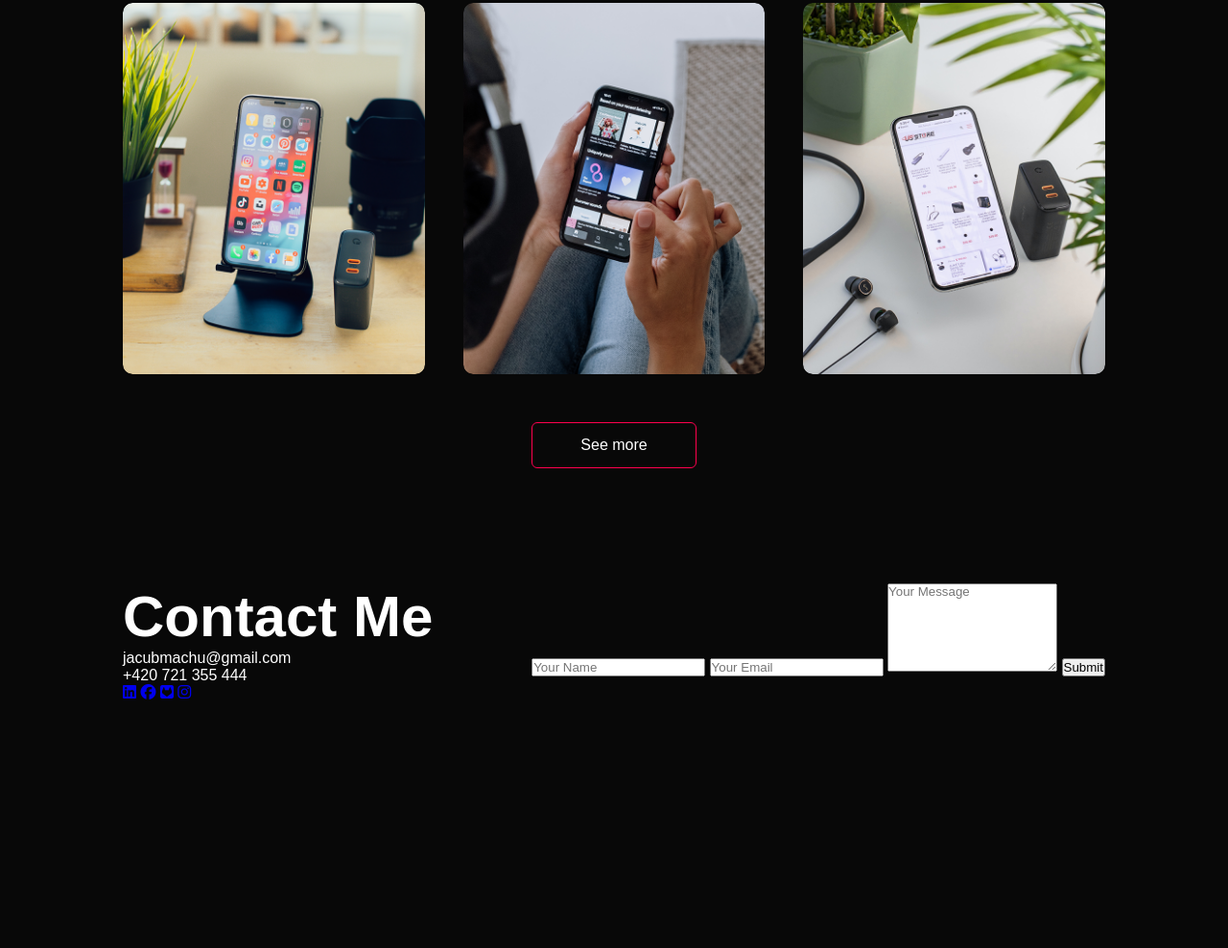
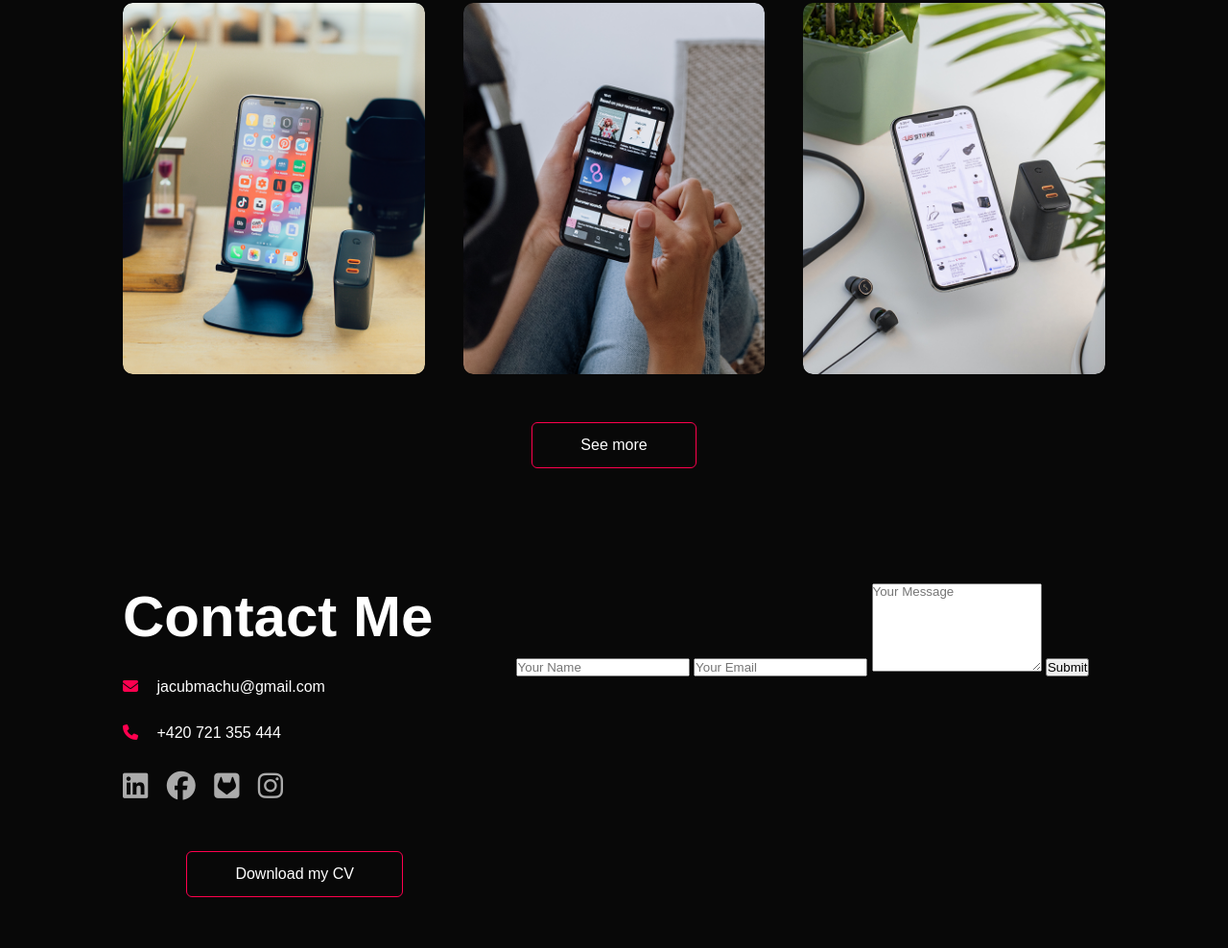
Before and after one commit to JakubMachu/Personal-website, a plain HTML site: page index.html in a window 1280 px wide. Shown: the part 2037-3025 px from the top of the page at 96% size. Before the commit the page ends 2778 px from the top, so only its background shows below. Drawn offline with Linux system fonts and the light colour scheme.

Commit message:
Added more styling to contact section

```diff
--- a/index.html
+++ b/index.html
@@ -203,8 +203,8 @@
         <div class="row">
           <div class="contact-left">
             <h1 class="sub-title">Contact Me</h1>
-            <p>jacubmachu@gmail.com</p>
-            <p>+420 721 355 444</p>
+            <p><i class="fa-solid fa-envelope"></i> jacubmachu@gmail.com</p>
+            <p><i class="fa-solid fa-phone"></i> +420 721 355 444</p>
             <div class="social-icons">
               <a href="https://www.linkedin.com/in/jakub-machu-61756a194"
                 ><i class="fa-brands fa-linkedin"></i
@@ -219,6 +219,7 @@
                 ><i class="fa-brands fa-instagram"></i
               ></a>
             </div>
+            <a href="" class="btn btn2">Download my CV</a>
           </div>
           <div class="contact-right">
             <form>
--- a/style.css
+++ b/style.css
@@ -259,3 +259,32 @@ nav ul li a:hover::after {
   background: #ff004f;
 }
 /*---------------CONTACT SECTION---------------*/
+.contact-left {
+  flex-basis: 35%;
+}
+.contact-right {
+  flex-basis: 60%;
+}
+.contact-left p {
+  margin-top: 30px;
+}
+.contact-left p i {
+  color: #ff004f;
+  margin-right: 15px;
+  font: 25px;
+}
+.social-icons {
+  margin-top: 30px;
+}
+.social-icons a {
+  text-decoration: none;
+  font-size: 30px;
+  margin-right: 15px;
+  color: #ababab;
+  display: inline-block;
+  transition: transform 0.5s;
+}
+.social-icons a:hover {
+  color: #ff004f;
+  transform: translateY(-5px);
+}
```
